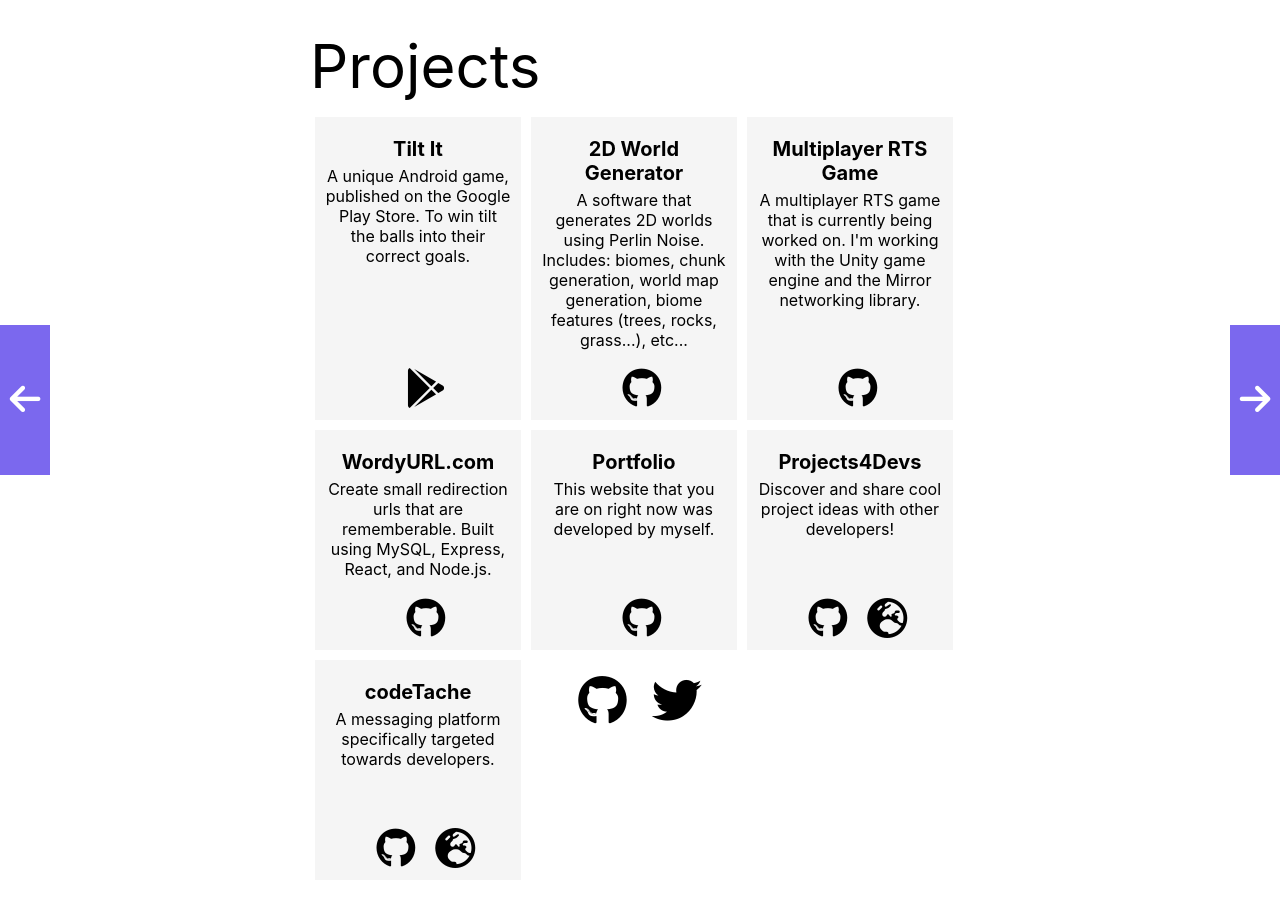
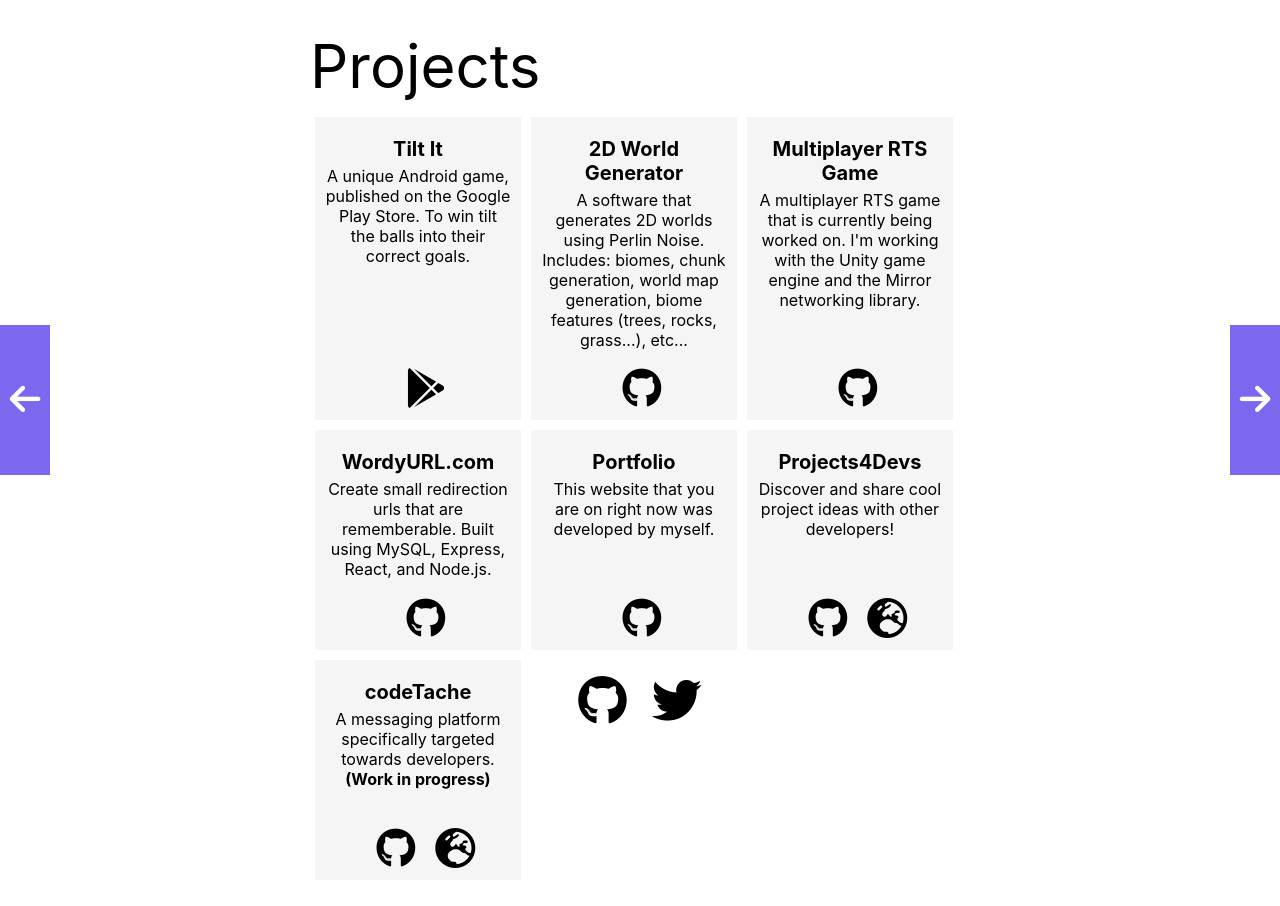
Before and after one commit to CorieW/Portfolio-Front, a React (Create React App) app: page /projects in a window 1280 px wide. Shown: the top 906 px of the page. Built offline with nearby package versions, Linux system fonts and the light colour scheme.

Commit message:
Edited codeTache project listing.

```diff
--- a/src/components/Projects/Projects.js
+++ b/src/components/Projects/Projects.js
@@ -65,7 +65,7 @@ export default function Projects() {
                 </div>
                 <div className='project'>
                     <p className='project-name'>codeTache</p>
-                    <p className='short-description'>A messaging platform specifically targeted towards developers.</p>
+                    <p className='short-description'>A messaging platform specifically targeted towards developers. <b>(Work in progress)</b></p>
                     <div className='links'>
                         <a className='link fab fa-github' href='https://github.com/CorieW/codeTache-Client' target='_blank' rel='noreferrer'>
                             <span className='screen-reader-text'>Project's GitHub repository</span>
```
